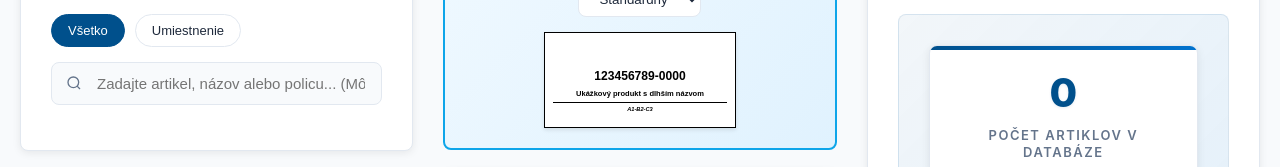
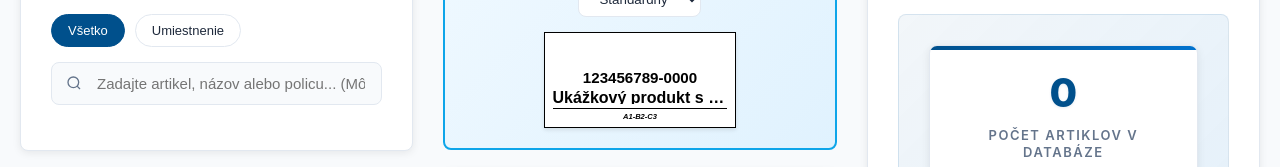
Before and after one commit to rudypady/tlac2, a plain HTML site: page tlac1.html in a window 1280 px wide. Shown: the part 371-538 px from the top of the page. Drawn offline with nearby package versions, Linux system fonts and the light colour scheme; no server answers.

Commit message:
Update styles.css

```diff
--- a/styles.css
+++ b/styles.css
@@ -17,9 +17,9 @@
     --transition: all 0.2s ease; /* Štandardný prechod */
 
     /* Premenné pre ľahké upravovanie veľkosti písma na štítkach */
-    --label-artikel-font-size: 3.2mm; /* Veľkosť písma pre artikel (2. riadok) */
-    --label-nazov-font-size: 2mm; /* Veľkosť písma pre názov produktu (3. riadok) */
-    --label-polica-font-size: 1.5mm; /* Veľkosť písma pre policu (5. riadok) */
+    --label-artikel-font-size: 4mm; /* Veľkosť písma pre artikel (2. riadok) */
+    --label-nazov-font-size: 2,5mm; /* Veľkosť písma pre názov produktu (3. riadok) */
+    --label-polica-font-size: 2mm; /* Veľkosť písma pre policu (5. riadok) */
     --label-barcode-height: 7mm; /* Výška čiarového kódu */
 }
 
```
